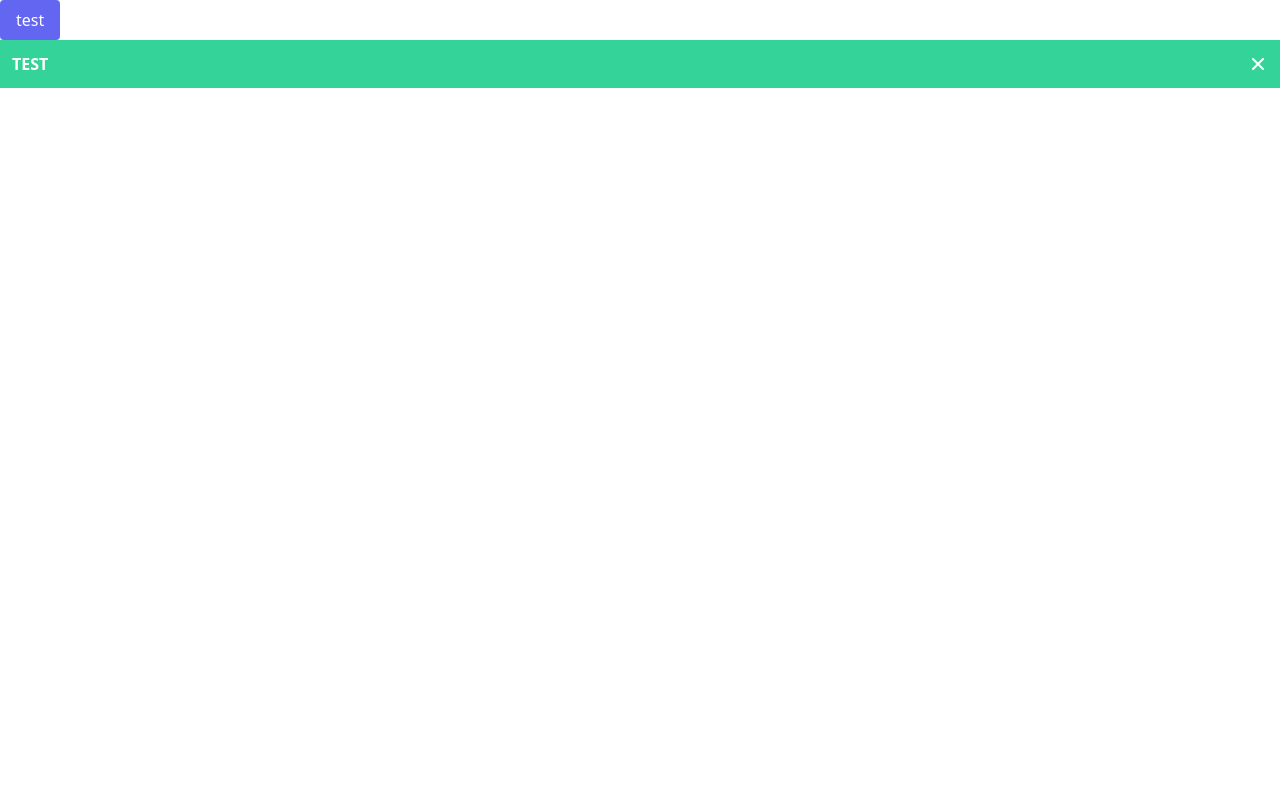
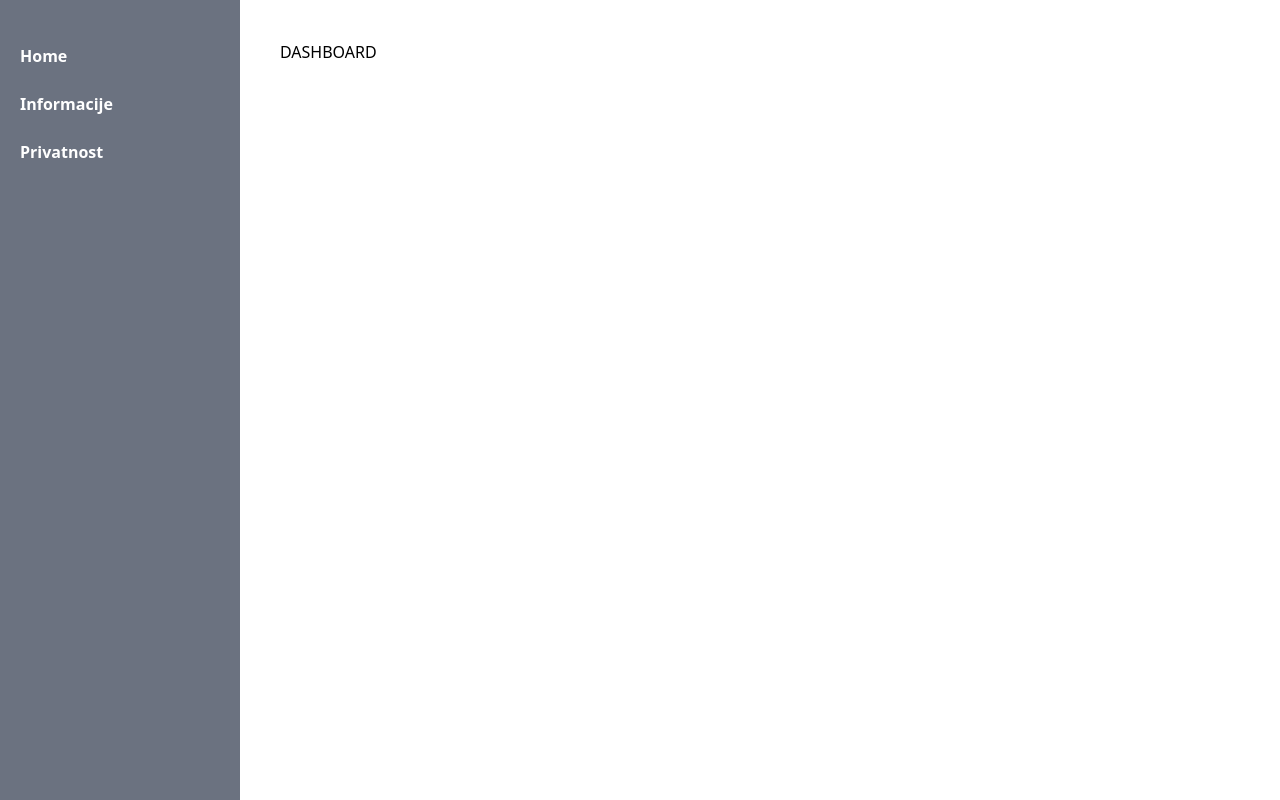
Before and after one commit to rnaunovic10719rn/banka-front, a React (Create React App) app: page / in a window 1280 px wide. Built offline with nearby package versions, Linux system fonts and the light colour scheme.

Commit message:
added base for dashboard layout and routing

```diff
--- a/package.json
+++ b/package.json
@@ -10,6 +10,7 @@
     "react": "^17.0.2",
     "react-dom": "^17.0.2",
     "react-qr-code": "^2.0.3",
+    "react-router-dom": "^6.2.2",
     "react-scripts": "5.0.0",
     "web-vitals": "^2.1.4"
   },
--- /dev/null
+++ b/src/components/DashboardPageLayout.jsx
@@ -0,0 +1,17 @@
+import React from "react"
+import Sidebar from "./Sidebar"
+import { Outlet } from "react-router-dom"
+
+function DashboardPageLayout() {
+
+    return (
+        <div className="flex h-screen">
+            <Sidebar />
+            <div className="grow p-10">
+                <Outlet />
+            </div>
+        </div>
+    )
+}
+
+export default DashboardPageLayout
--- a/src/components/Sidebar.jsx
+++ b/src/components/Sidebar.jsx
@@ -2,6 +2,7 @@
 import React from "react";
 import PropTypes from "prop-types";
 import classNames from "classnames";
+import { URLS } from "../index";
 
 function SidebarItem(props) {
     const style = classNames(
@@ -24,18 +25,17 @@ SidebarItem.propTypes = {
 
 function Sidebar(props) {
     const style = classNames(
-        "absolute inset-y-0 left-0", //position
-        "w-60",
+        "inset-y-0 left-0", //position
+        "w-60 h-screen",
         "bg-gray-500",
-        "",
-        "",
     )
 
     return (
         <div className={style} >
             <div className="mt-8 flex flex-col">
-                <SidebarItem text="Informacije" href="" />
-                <SidebarItem text="Privatnost" href="" />
+                <SidebarItem text="Home" href={URLS.DASHBOARD.INDEX} />
+                <SidebarItem text="Informacije" href={URLS.DASHBOARD.INFORMATION} />
+                <SidebarItem text="Privatnost" href={URLS.DASHBOARD.PRIVACY} />
             </div>
         </div>
     );
--- a/src/index.js
+++ b/src/index.js
@@ -1,11 +1,44 @@
-import React from 'react';
-import ReactDOM from 'react-dom';
-import './index.css';
-import App from './App';
+import React from "react";
+import ReactDOM from "react-dom";
+import { BrowserRouter, Routes, Route } from "react-router-dom";
+import "./index.css";
+import LoginPage from "./routes/login";
+import DashboardPageLayout from "./components/DashboardPageLayout";
+import DashboardPage from "./routes/dashboard/index";
+import InformationPage from "./routes/dashboard/information";
+import PrivacyPage from "./routes/dashboard/privacy";
+import ListPage from "./routes/dashboard/list";
+
+export const URLS = {
+	DASHBOARD: {
+		INDEX: "/",
+		INFORMATION: "information",
+		PRIVACY: "privacy",
+		LIST: "list",
+	},
+	LOGIN: "login",
+};
 
 ReactDOM.render(
-  <React.StrictMode>
-    <App />
-  </React.StrictMode>,
-  document.getElementById('root')
+	<BrowserRouter>
+		<Routes>
+			<Route element={<DashboardPageLayout />}>
+				<Route
+					path={URLS.DASHBOARD.INDEX}
+					element={<DashboardPage />}
+				/>
+				<Route
+					path={URLS.DASHBOARD.INFORMATION}
+					element={<InformationPage />}
+				/>
+				<Route
+					path={URLS.DASHBOARD.PRIVACY}
+					element={<PrivacyPage />}
+				/>
+				<Route path={URLS.DASHBOARD.LIST} element={<ListPage />} />
+			</Route>
+			<Route path={URLS.LOGIN} element={<LoginPage />} />
+		</Routes>
+	</BrowserRouter>,
+	document.getElementById("root")
 );
--- /dev/null
+++ b/src/routes/dashboard/index.jsx
@@ -0,0 +1,8 @@
+
+import React from "react"
+
+export default function DashboardPage() {
+    return (
+        <div><h1>DASHBOARD</h1></div>
+    )
+}
--- /dev/null
+++ b/src/routes/dashboard/information.jsx
@@ -0,0 +1,8 @@
+
+import React from "react"
+
+export default function InformationPage() {
+    return (
+        <div><h1>INFORMATION</h1></div>
+    )
+}
--- /dev/null
+++ b/src/routes/dashboard/list.jsx
@@ -0,0 +1,8 @@
+
+import React from "react"
+
+export default function ListPage() {
+    return (
+        <div><h1>LIST</h1></div>
+    )
+}
--- /dev/null
+++ b/src/routes/dashboard/privacy.jsx
@@ -0,0 +1,8 @@
+
+import React from "react"
+
+export default function PrivacyPage() {
+    return (
+        <div><h1>PRIVACY</h1></div>
+    )
+}
--- /dev/null
+++ b/src/routes/login.jsx
@@ -0,0 +1,8 @@
+
+import React from "react"
+
+export default function LoginPage() {
+    return (
+        <div><h1>LOGIN</h1></div>
+    )
+}
```
Also changed, not shown: 1 other file (tests, documents, lock files or other folders).
